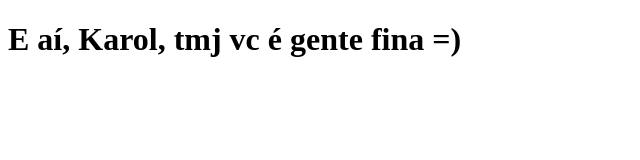
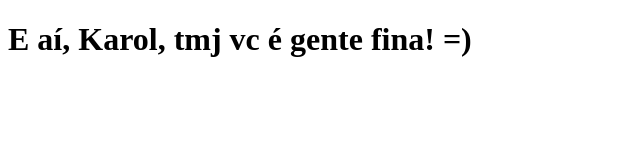
Before and after one commit to goncalvesAugusto7/clone-tabnews, a Next.js app: page / in a window 1280 px wide. Shown: the top 160 px of the page, without its empty margins (0-640 px from the left). Built offline with nearby package versions, Linux system fonts and the light colour scheme.

Commit message:
atualizando frase do index

```diff
--- a/pages/index.js
+++ b/pages/index.js
@@ -1,5 +1,5 @@
 function Home(){
-    return <h1>E aí, Karol, tmj vc é gente fina =)</h1>
+    return <h1>E aí, Karol, tmj vc é gente fina! =)</h1>
 }
 
 export default Home;
```
